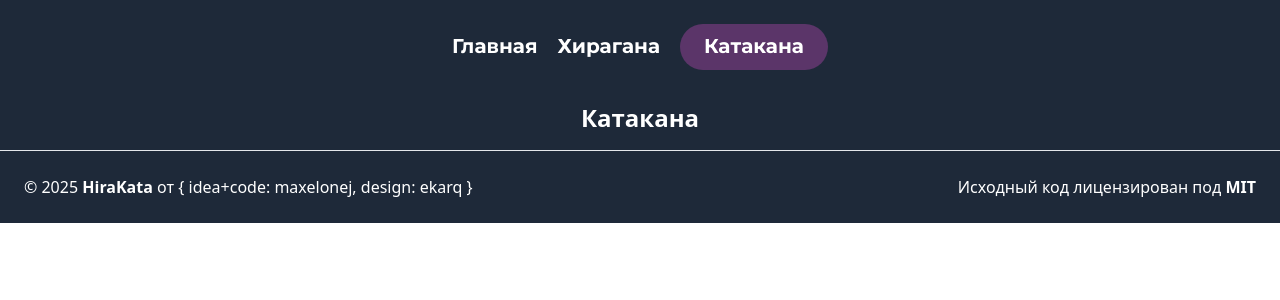
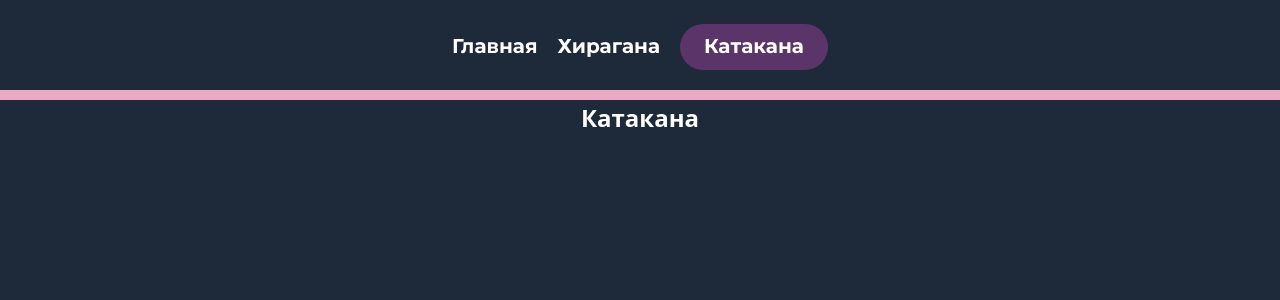
Before and after one commit to makesomelayouts/hirakata, a React (Vite) app: page /katakana in a window 1280 px wide. Shown: the top 300 px of the page. Built offline with nearby package versions, Linux system fonts and the light colour scheme; a web font is replaced by a local one.

Commit message:
Change h1 to full page

```diff
--- a/src/pages/Katakana.jsx
+++ b/src/pages/Katakana.jsx
@@ -1,12 +1,37 @@
 import { Footer } from "@/widgets/Footer";
 import { Header } from "@/widgets/Header";
 
+import { motion, useSpring, useScroll } from "motion/react";
+
 export const Katakana = () => {
+  const { scrollYProgress } = useScroll();
+  const scaleX = useSpring(scrollYProgress, {
+    stiffness: 100,
+    damping: 30,
+    restDelta: 0.001,
+  });
+
   return (
     <>
       <Header />
-      <h1 className="text-center text-2xl font-bold px-6 mt-2">Катакана</h1>
-      <Footer />
+
+      <motion.div
+        id="scroll-indicator"
+        style={{
+          scaleX,
+          position: "fixed",
+          top: 90,
+          left: 0,
+          right: 0,
+          height: 10,
+          originX: 0,
+          backgroundColor: "#EBAAC1",
+        }}
+      />
+
+      <h1 className="px-6 mt-2 pb-[10000px] text-2xl font-bold text-center">
+        Катакана
+      </h1>
     </>
   );
 };
```
